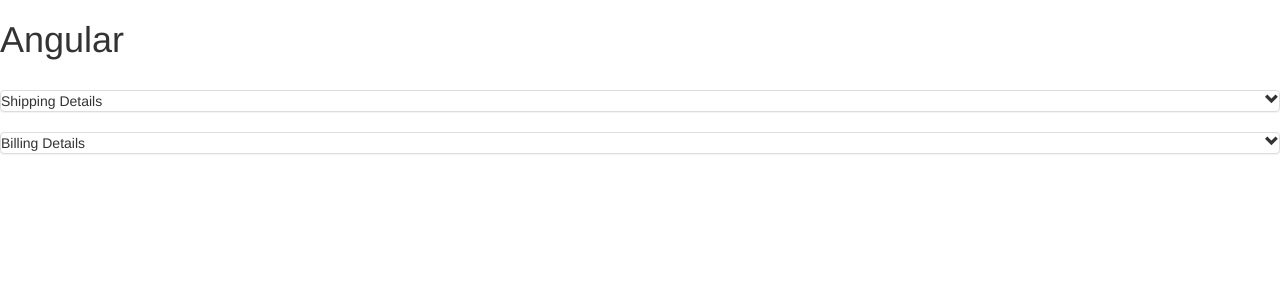
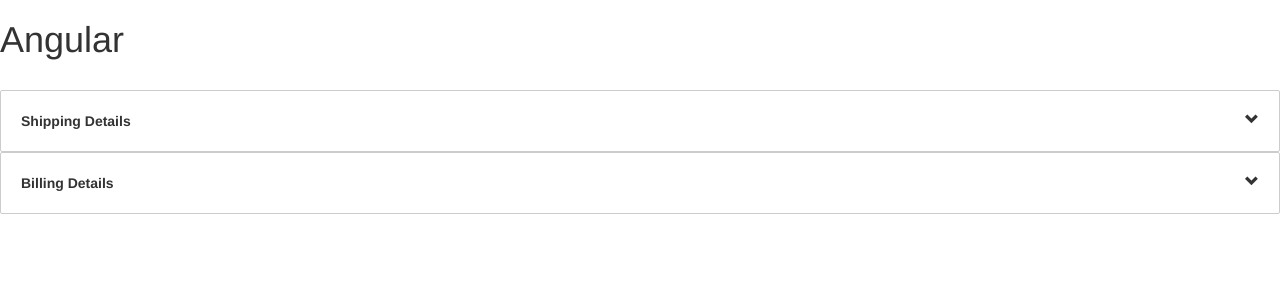
Before and after one commit to MAGNUM81/Angular-Tutorial, an Angular app in the folder hello-world/: page / in a window 1280 px wide. Shown: the top 300 px of the page. Built offline with nearby package versions, Linux system fonts and the light colour scheme.

Commit message:
solution zippy

```diff
--- a/hello-world/src/app/zippy/zippy.component.css
+++ b/hello-world/src/app/zippy/zippy.component.css
@@ -1,4 +1,23 @@
-.panel-default{
+.zippy {
+  border: 1px solid #ccc;
+  border-radius: 2px;
+}
+
+.zippy-heading {
+  font-weight: bold;
+  padding: 20px;
   cursor: pointer;
   user-select: none;
 }
+
+.zippy-body {
+  padding: 20px;
+}
+
+.expanded {
+  background: #f0f0f0;
+}
+
+.glyphicon {
+  float: right;
+}
--- a/hello-world/src/app/zippy/zippy.component.html
+++ b/hello-world/src/app/zippy/zippy.component.html
@@ -1,12 +1,14 @@
-<div>
-  <div class="panel panel-default"
-       (click)="onClick()">
+<div class="zippy">
+  <div
+      class="zippy-heading"
+      [class.expanded]="isExpanded"
+      (click)="toggle()">
     {{title}}
-    <i class="glyphicon pull-right"
-    [class.glyphicon-chevron-down]="!visible"
-    [class.glyphicon-chevron-up]="visible"></i>
+    <i class="glyphicon"
+    [class.glyphicon-chevron-down]="!isExpanded"
+    [class.glyphicon-chevron-up]="isExpanded"></i>
   </div>
-  <div *ngIf="visible" class="panel panel-collapse">
+  <div *ngIf="isExpanded" class="zippy-body">
     <ng-content></ng-content>
   </div>
 </div>
--- a/hello-world/src/app/zippy/zippy.component.ts
+++ b/hello-world/src/app/zippy/zippy.component.ts
@@ -7,10 +7,10 @@
 })
 export class ZippyComponent {
   @Input('title') title;
-  visible: boolean;
+  isExpanded: boolean;
 
-  onClick()
+  toggle()
   {
-    this.visible = !this.visible;
+    this.isExpanded = !this.isExpanded;
   }
 }
```
